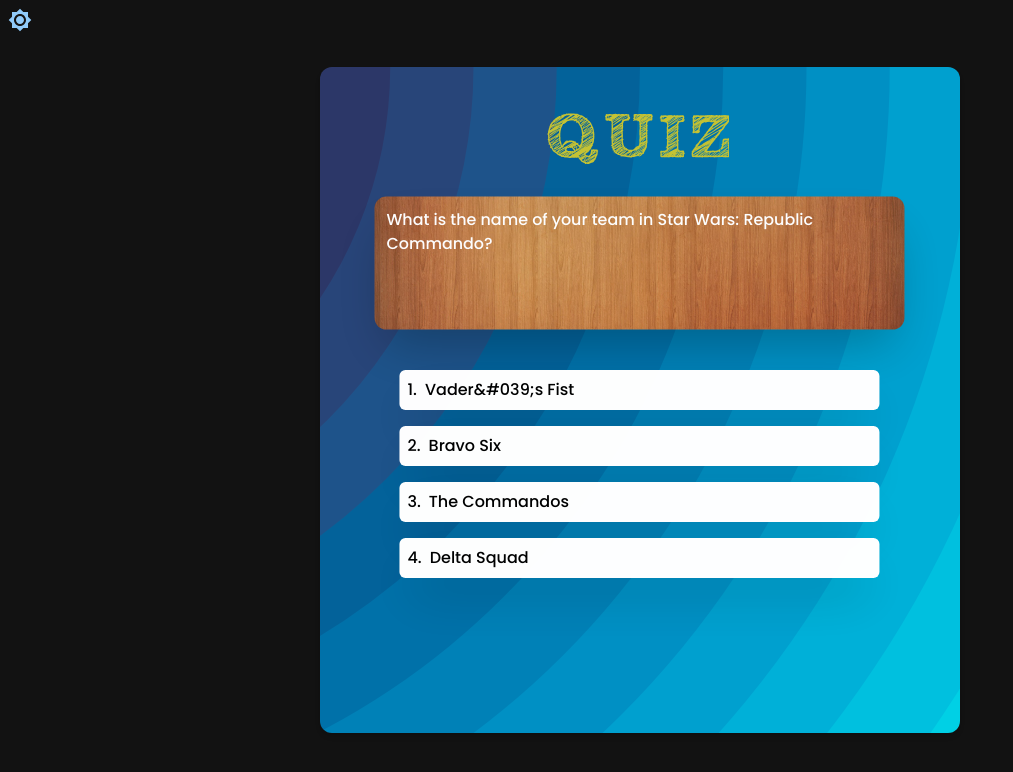
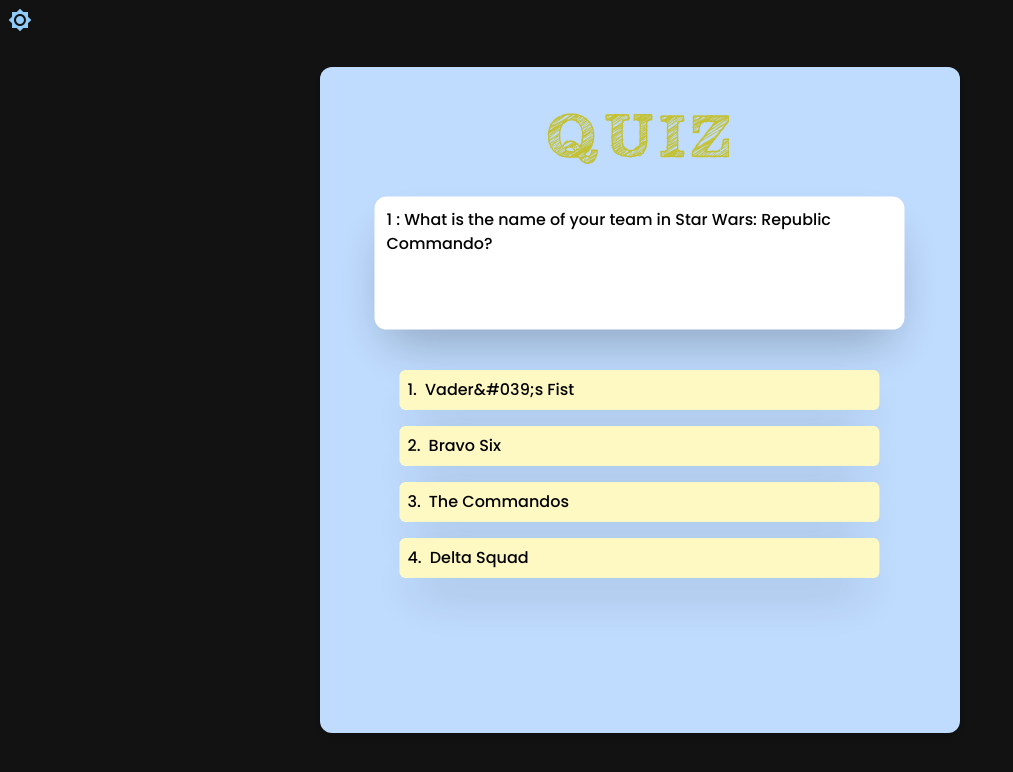
Before and after one commit to ehsanm-77/Quiz-Web-Application, a React (Vite) app in the folder quiz-project/: page / in a window 1280 px wide. Both pictures are taken after a click on the button "GET START". Shown: the top 772 px of the page, without its empty margins (0-1013 px from the left). Built offline with nearby package versions, Linux system fonts and the light colour scheme; data requests are answered from the project's data file.

Commit message:
handle dark and white

```diff
--- a/quiz-project/src/index.css
+++ b/quiz-project/src/index.css
@@ -11,12 +11,12 @@
   width: 100%;
   height: 100%;
 }
-.gradient-bg {
+/* .gradient-bg {
   background: linear-gradient(to right, #86e546, #9b3df9, #ffdf6b);
   background-clip: text;
   -webkit-background-clip: text;
   -webkit-text-fill-color: transparent;
-}
+} */
 @keyframes moveUp {
   0% {
     transform: translateY(0);
@@ -59,3 +59,16 @@
 .animate-question-item {
   animation: scale 1s ease forwards;
 }
+
+@keyframes moveToTop {
+  0% {
+    transform: translateY(0);
+  }
+
+  100% {
+    transform: translateY(-45vh);
+  }
+}
+.animate-result-image {
+  animation: moveToTop 2s ease forwards;
+}
--- a/quiz-project/src/layout/Container/Container.tsx
+++ b/quiz-project/src/layout/Container/Container.tsx
@@ -1,14 +1,18 @@
 import Header from '../Header/Header';
 import MainSection from '../MainSection/MainSection';
 
-export const Container = () => {
+export const Container = ({ currentTheme }) => {
   return (
     <>
       <div
-        className={`text-white w-3/4 md:w-1/2 h-5/6 bg-[url("../../../src/assets/img/header5.svg")] bg-cover bg-no-repeat bg-center rounded-xl flex flex-col gap-5 shadow-md`}
+        className={`${
+          currentTheme === 'dark'
+            ? 'bg-blue-200 text-black'
+            : 'bg-sky-800 text-white'
+        } w-3/4 md:w-1/2 h-5/6 rounded-xl flex flex-col gap-5 shadow-md`}
       >
         <Header />
-        <MainSection />
+        <MainSection currentTheme={currentTheme} />
       </div>
     </>
   );
--- a/quiz-project/src/layout/MainSection/MainSection.tsx
+++ b/quiz-project/src/layout/MainSection/MainSection.tsx
@@ -5,7 +5,7 @@
 import { fetchQuizData } from '../../library/axios/axios';
 import { ResultPage } from '../../pages/ResultPage/ResultPage';
 
-const MainSection = () => {
+const MainSection = (currentTheme) => {
   const { formState, formDispatch } = useFormContext();
   const [quizData, setQuizData] = useState([]);
 
@@ -36,6 +36,7 @@
           question={quizData[formState.currentQuestionIndex]}
           handleAnswer={handleAnswer}
           quizData={quizData}
+          currentTheme={currentTheme}
           //   setQuizData={setQuizData}
         />
       ) : formState.page === 2 ? (
--- a/quiz-project/src/pages/Main/Main.tsx
+++ b/quiz-project/src/pages/Main/Main.tsx
@@ -2,7 +2,12 @@
 import { useFormContext } from '../../utils/FormContext/FormContext';
 import { fetchQuizData } from '../../library/axios/axios';
 
-export default function Main({ question, handleAnswer, quizData }) {
+export default function Main({
+  question,
+  handleAnswer,
+  quizData,
+  currentTheme,
+}) {
   const [shuffledAnswers, setShuffledAnswers] = useState([]);
   const { formState, formDispatch } = useFormContext();
   const [animate, setAnimate] = useState(false);
@@ -50,18 +55,18 @@
     <>
       <div className="flex flex-col justify-start items-center h-full gap-10">
         <div
-          className={`bg-[url('../../../src/assets/img/quiz3.jpg')] bg-cover bg-no-repeat bg-center text-white p-3 rounded-xl w-5/6 h-1/4 shadow-2xl ${
+          className={`bg-white text-black p-3 rounded-xl w-5/6 h-1/4 shadow-2xl ${
             animate ? 'animate-question-item' : ''
           }`}
           key={id}
         >
-          {questionText}
+          {id} : {questionText}
         </div>
         <div className="grid grid-col-1 gap-4 w-full" key={questionText}>
           {shuffledAnswers.map((answer, index) => (
             <button
               key={index}
-              className={`w-3/4 flex gap-2 bg-white text-black p-2 rounded-md mx-auto focus:bg-green-500 shadow-2xl ${
+              className={`w-3/4 flex gap-2 bg-yellow-100 text-black p-2 rounded-md mx-auto focus:bg-green-500 shadow-2xl ${
                 animate ? 'animate-answer-item' : ''
               }`}
               onClick={() => {
--- a/quiz-project/src/pages/ResultPage/ResultPage.tsx
+++ b/quiz-project/src/pages/ResultPage/ResultPage.tsx
@@ -1,16 +1,49 @@
-import React from 'react';
+import React, { useState } from 'react';
 import { useFormContext } from '../../utils/FormContext/FormContext';
 
 export const ResultPage = () => {
   const { formState, formDispatch } = useFormContext();
+  const [animate, setAnimate] = useState(false);
+
   const handleAgain = () => {
     formDispatch({ type: 'CHANGE_PAGE', payload: { page: 0 } });
   };
+  const handleAgainAnimation = () => {
+    setAnimate(true);
+  };
   console.log(formState.score);
   return (
-    <div>
-      YOUR SCORE = {formState.score}
-      <button onClick={handleAgain}>Again</button>
+    <div className="flex h-full flex-col justify-evenly items-center gap-10">
+      {(formState.score * 100) / formState.quizData.length > 50 ? (
+        <div className="flex flex-col justify-center items-center gap-5">
+          <img
+            src="./src/assets/img/win.svg"
+            className="w-40 rounded-full"
+            alt=""
+          />
+          <div>✨ CONGRATS ✨</div>
+        </div>
+      ) : (
+        <div className="flex flex-col justify-center items-center gap-5">
+          <img
+            src="./src/assets/img/lose.svg"
+            className="w-40 rounded-full"
+            alt=""
+          />
+          <div> TRY MORE </div>
+        </div>
+      )}
+      YOUR SCORE = {(formState.score * 100) / formState.quizData.length} %
+      <button
+        onClick={() => {
+          setTimeout(handleAgain, 2000);
+          handleAgainAnimation();
+        }}
+      >
+        <div>
+          <div>Again</div>
+        </div>
+      </button>
     </div>
   );
 };
```
Also changed, not shown: quiz-project/src/assets/img/lose.svg (added), quiz-project/src/assets/img/win.svg (added).
